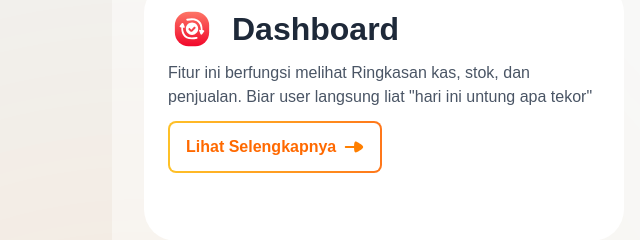
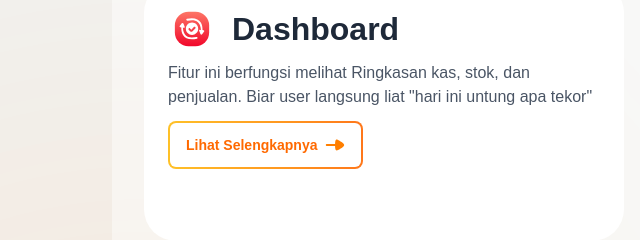
Before and after one commit to MorenoHilbran/Jemari-Point, a website: page src/index.html in a window 1280 px wide. Shown: the part 4340-4580 px from the top of the page, 0-640 px from the left. Drawn offline with nearby package versions, Linux system fonts and the light colour scheme.

Commit message:
testing button

```diff
--- a/src/index.html
+++ b/src/index.html
@@ -555,7 +555,7 @@
                         <a href="#"
                             class="inline-block rounded-lg p-[2px] bg-gradient-to-r from-[#FEC128] to-[#FF771A] transition-all duration-300 ease-in-out group">
                             <span class="flex items-center justify-center py-3 px-4 bg-white text-orange-500 rounded-md group-hover:bg-orange-50 transition-colors duration-150">
-                                <span class="font-semibold text-[16px]">Lihat Selengkapnya</span>
+                                <span class="font-semibold text-sm">Lihat Selengkapnya</span>
                                 <img src="assets/arrow-right-orange.svg" alt="call-icon" class="w-5 h-5 ml-2">
                             </span>
                         </a>
```
Also changed, not shown: src/output.css.
